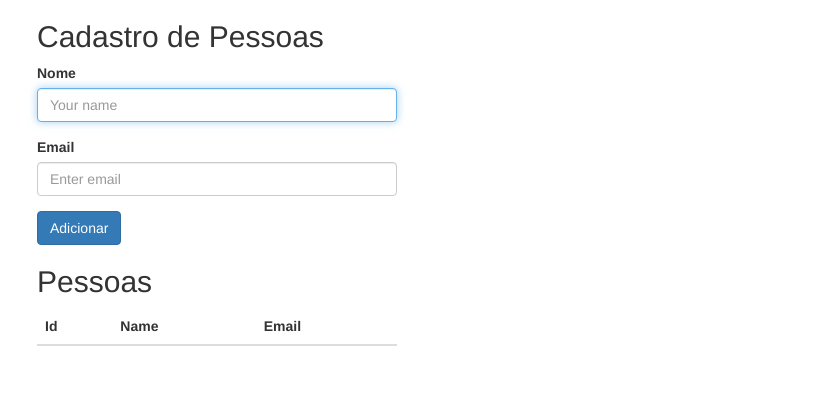
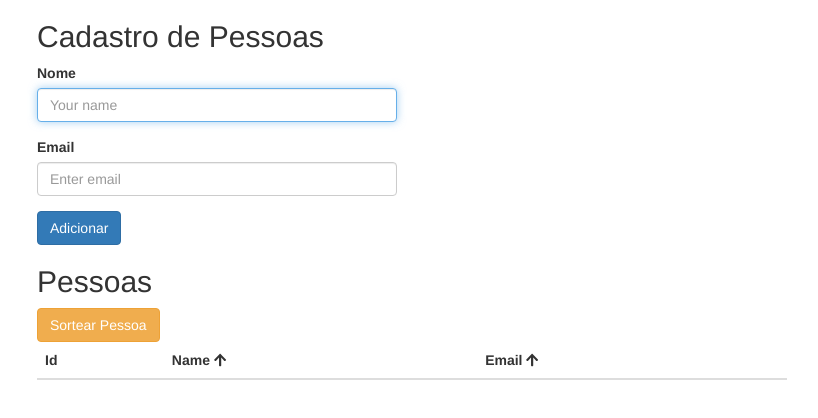
Before and after one commit to DiuariMolinari/Vuejs, a Vue app: page / in a window 1280 px wide. Shown: the top 418 px of the page, without its empty margins (33-851 px from the left). Built offline with nearby package versions, Linux system fonts and the light colour scheme.

Commit message:
Sort grid

```diff
--- a/package.json
+++ b/package.json
@@ -8,7 +8,12 @@
     "lint": "vue-cli-service lint"
   },
   "dependencies": {
+    "@fortawesome/fontawesome-svg-core": "^1.2.36",
+    "@fortawesome/free-solid-svg-icons": "^5.15.4",
+    "@fortawesome/vue-fontawesome": "^3.0.0-4",
+    "bootstrap-icons": "^1.5.0",
     "jquery": "^3.6.0",
+    "lodash": "^4.17.21",
     "mitt": "^3.0.0",
     "vue": "^3.0.0"
   },
--- a/src/components/SimpleGrid.vue
+++ b/src/components/SimpleGrid.vue
@@ -1,31 +1,40 @@
 <template>
     <div class="container">
         <div class="row">
-            <div class="col-4 col-lg-4" >
+            <div class="col-3 col-lg-8" >
                 <h2>Pessoas</h2>
+                <input type="submit" value="Sortear Pessoa" class="btn btn-warning" @click="sortPerson">
                 <table class="table">
                     <thead>
                         <tr>
                             <th scope="col">Id</th>
-                            <th scope="col">Name</th>
-                            <th scope="col">Email</th>
+                            <th id="tdName" scope="col" @click="orderByName()">Name
+                                <fa :icon="iconName" id="faIconName"/>
+                            </th>
+
+                            <th id="tdEmail" :v-if="orderEmailIcon" scope="col" @click="orderByEmail()">Email
+                                <fa  :icon="iconEmail" id="faIconEmail"/>
+                            </th>
                         </tr>
                     </thead>
                     <tbody>
-                        <tr v-for=" p in people" v-bind:key="p.id">
-                            <th scope="row"> {{ p.id }} </th>
+                        <tr v-for="p in people" v-bind:key="p.id" :class="[ p.id == personDrawn.id ? 'selectRow' : '']">
+                            <th scope="row" >  {{ p.id }} </th>
                             <td> {{ p.name }} </td>
                             <td> {{ p.email }} </td>
+                        </tr>
+                        <tr class="totalizer" col>
+                            <!-- <td colspan="3">  Total: {{ people.length }}</td> -->
                         </tr>
                     </tbody>
                 </table>
             </div>
         </div>
     </div>
-    <input type="hidden" id="sequenceId">
 </template>
 
 <script>
+import _ from "lodash";
 export default {
      mounted() {
             this.eventBus.on("addPerson", (person) => {
@@ -34,18 +43,21 @@ export default {
     },
     data() {
         return {
-            people: [],
+            people: new Array(),
+            personDrawn: {},
+            iconEmail: "arrow-up",
+            iconName: "arrow-up",
+            sequence: 0,
         }
     },
     methods:  {
         addPerson(personAdd) {
-            let newPerson = { id: this.getSequence(), name: personAdd.name, email: personAdd.email }
+            let newPerson = { id: this.getSequence(), name: personAdd.name, email: personAdd.email };
              if (this.validatePerson(newPerson))
                 this.people.push(newPerson);
         },
         validatePerson(person) {
             let messageErros = "";
-
 
             if (this.people.find(p => p.name === person.name) != null) {
                 messageErros += "Pessoa já cadastrada!\r\n";
@@ -61,17 +73,45 @@ export default {
             alert(message);
         },
         getSequence() {
-            let sequence = document.getElementById("sequenceId");
-            if (sequence.value == "")
-                sequence.value = 0
+            this.sequence = this.sequence + 1;
+            return this.sequence;
+        },
+        sortPerson() {
+            this.personDrawn =  this.people[Math.floor(Math.random() * this.people.length)];
+        },
+        orderByEmail() {
+            this.iconEmail = (this.iconEmail == "" || this.iconEmail == null  || this.iconEmail == "arrow-down") ? "arrow-up" : "arrow-down";
+            this.people = this.SortAsc(this.people);
 
-            return sequence.value++;
+        },
+         orderByName() {
+            this.iconName = (this.iconName == "" || this.iconName == null  || this.iconName == "arrow-down") ? "arrow-up" : "arrow-down";
+            this.people = this.SortAsc(this.people);
+        },
+        SortAsc() {
+            let array = _.cloneDeep(this.people);
+            console.log(array)
+             array= _.orderBy(this.array, name, 'asc');
+            console.log(array)
+        },
+        SortDesc(){
+            let array = _.cloneDeep(this.people);
+            console.log(array)
+             array= _.orderBy(this.array, name, 'asc');
+            console.log(array)
         }
-    }
+    },
 }
 
 </script>
 
 <style>
+.selectRow {
+  background-color: yellow;
+}
+
+.totalizer {
+  background-color: rgb(207, 210, 228)
+}
 
 </style>
--- a/src/main.js
+++ b/src/main.js
@@ -1,9 +1,15 @@
 import { createApp } from 'vue'
 import App from './App.vue'
 import mitt from 'mitt'
+import { FontAwesomeIcon } from '@fortawesome/vue-fontawesome'
+import { library } from '@fortawesome/fontawesome-svg-core'
+import { fas } from '@fortawesome/free-solid-svg-icons'
+
+library.add(fas);
 
 const eventBus = mitt()
 const app = createApp(App)
 
+
 app.config.globalProperties.eventBus = eventBus
-app.mount('#app')
+app.component('fa', FontAwesomeIcon).mount('#app')
```
Also changed, not shown: 1 other file (tests, documents, lock files or other folders).
